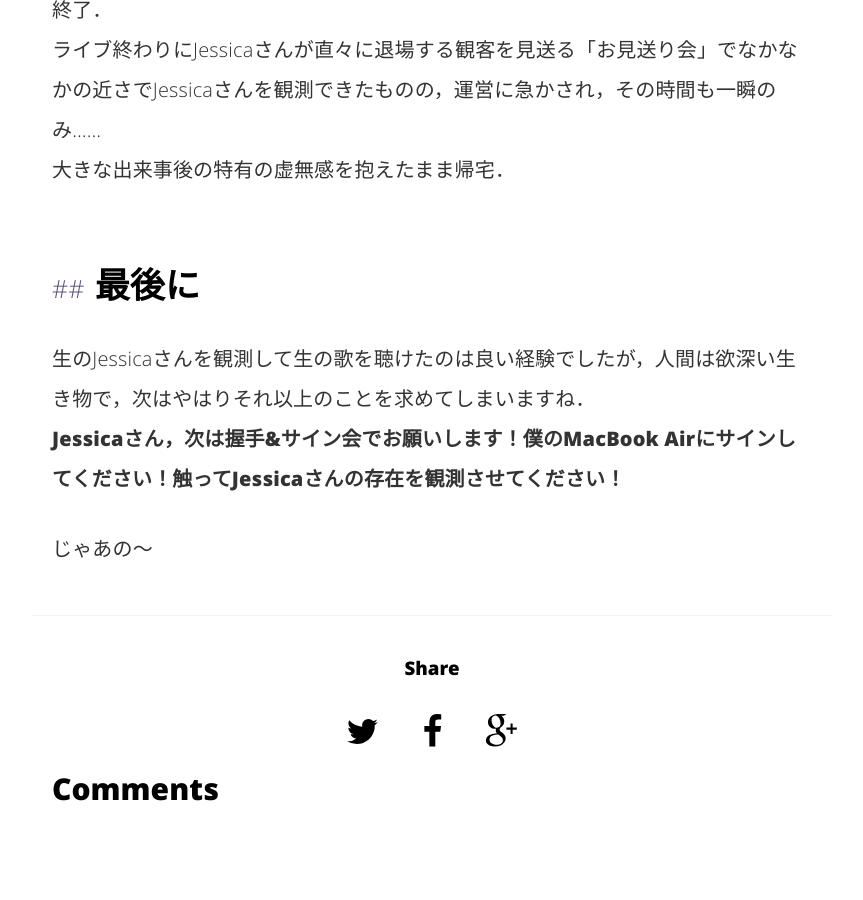
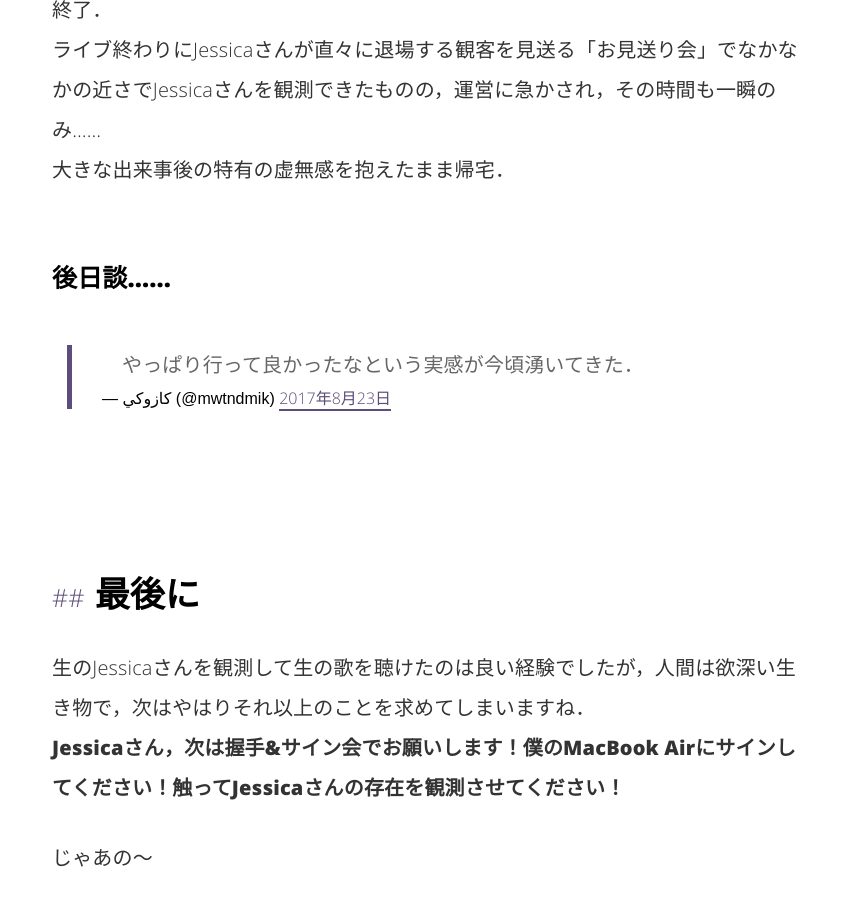
Before and after one commit to mwtndmik/mwtndmik.github.io, a Jekyll site: the page built from _posts/2017-08-23-17.08.23.md, in a window 1280 px wide and 900 px high, scrolled down 3407 px. Shown: the whole window, without its empty margins (208-1071 px from the left). Built offline with Jekyll 4.4.1, drawn with Linux system fonts in a browser that asks for light colours; comment, search, counter and statistics services are not loaded.

Commit message:
modification 17.08.23

```diff
--- a/_posts/2017-08-23-17.08.23.md
+++ b/_posts/2017-08-23-17.08.23.md
@@ -40,6 +40,9 @@
 ライブ終わりにJessicaさんが直々に退場する観客を見送る「お見送り会」でなかなかの近さでJessicaさんを観測できたものの，運営に急かされ，その時間も一瞬のみ……
 大きな出来事後の特有の虚無感を抱えたまま帰宅．
 <br /><br />
+### 後日談……
+<blockquote class="twitter-tweet" data-lang="ja"><p lang="ja" dir="ltr">やっぱり行って良かったなという実感が今頃湧いてきた．</p>&mdash; كازوكي (@mwtndmik) <a href="https://twitter.com/mwtndmik/status/900154466573230080">2017年8月23日</a></blockquote> <script async src="//platform.twitter.com/widgets.js" charset="utf-8"></script>
+<br /><br />
 ## 最後に
 生のJessicaさんを観測して生の歌を聴けたのは良い経験でしたが，人間は欲深い生き物で，次はやはりそれ以上のことを求めてしまいますね．
 **Jessicaさん，次は握手&サイン会でお願いします！僕のMacBook Airにサインしてください！触ってJessicaさんの存在を観測させてください！**
```
